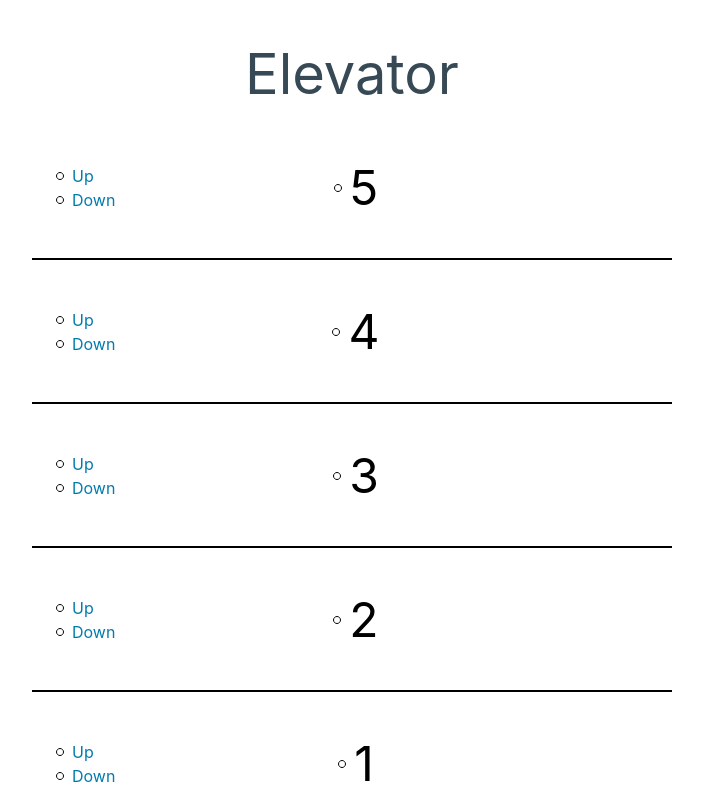
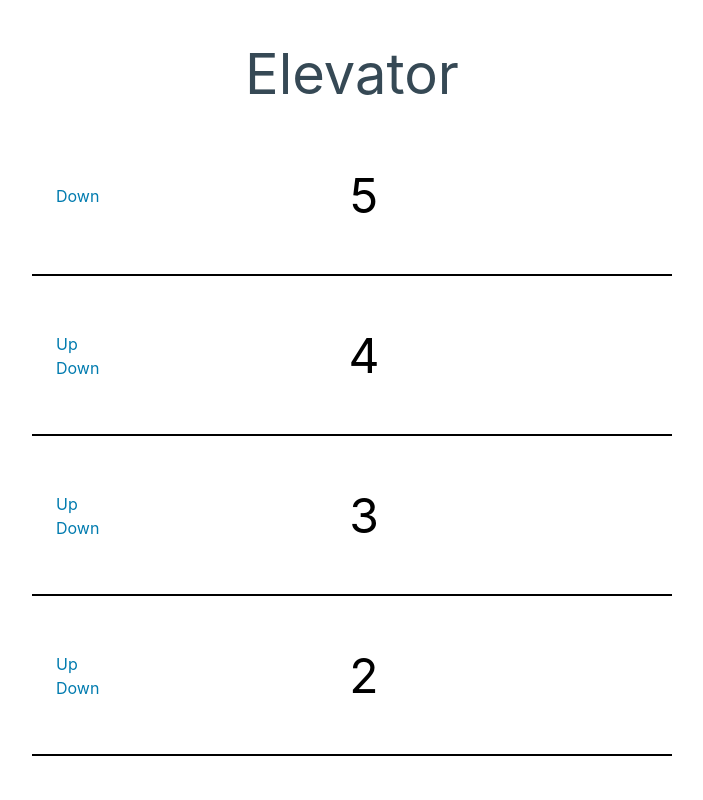
Before and after one commit to winterdouglas/elevator-react, a React (Vite) app in the folder apps/web/: page / in a window 1280 px wide. Shown: the top 800 px of the page, without its empty margins (288-991 px from the left). Built offline with nearby package versions, Linux system fonts and the light colour scheme.

Commit message:
A few more improvements

```diff
--- a/apps/web/src/components/Building.tsx
+++ b/apps/web/src/components/Building.tsx
@@ -66,8 +66,8 @@ export const Building = ({ floorCount }: BuildingProps) => {
               onPress={() => {
                 setTarget(floor);
               }}
-              // isQueued={calls.some((c) => c.floor === floor && !c.intention)}
-              // intention={calls.find((c) => c.floor === floor)?.intention}
+              isQueued={calls.some((c) => c.floor === floor && !c.intention)}
+              intention={calls.find((c) => c.floor === floor)?.intention}
             />
           );
         })}
--- a/apps/web/src/components/Floor.tsx
+++ b/apps/web/src/components/Floor.tsx
@@ -1,12 +1,15 @@
 import styled from "styled-components";
 import { FloorButton } from "./FloorButton";
 import { Dot } from "../assets/icons/Dot";
+import { Indicator } from "./Indicator";
 
 const FloorCell = styled.div`
   position: relative;
   isolation: isolate;
-  padding: 3rem 1rem;
+  // padding: 3rem 1rem;
+  min-height: 10rem;
   display: flex;
+  align-items: center;
 
   &:after {
     content: "";
@@ -20,7 +23,6 @@ const FloorCell = styled.div`
 `;
 
 const ButtonsContainer = styled.div`
-  // display: inline;
   display: flex;
   flex-direction: column;
   align-items: flex-start;
@@ -71,11 +73,23 @@ FloorProps) => {
   return (
     <FloorCell>
       <ButtonsContainer>
-        <FloorButton title="Up" onClick={onPressUp} />
-        <FloorButton title="Down" onClick={onPressDown} />
+        {floor < floorCount - 1 && (
+          <FloorButton
+            title="Up"
+            hideIndicator={intention !== "Up"}
+            onClick={onPressUp}
+          />
+        )}
+        {floor > 0 && (
+          <FloorButton
+            title="Down"
+            hideIndicator={intention !== "Down"}
+            onClick={onPressDown}
+          />
+        )}
       </ButtonsContainer>
       <PressableFloor onClick={onPress}>
-        <Dot />
+        <Indicator hidden={!isQueued} />
         {floor}
       </PressableFloor>
     </FloorCell>
--- a/apps/web/src/components/FloorButton.tsx
+++ b/apps/web/src/components/FloorButton.tsx
@@ -1,6 +1,6 @@
+import { HTMLAttributes } from "react";
 import styled from "styled-components";
-import { Dot } from "../assets/icons/Dot";
-import { HTMLAttributes } from "react";
+import { Indicator } from "./Indicator";
 
 const Button = styled.button`
   display: flex;
@@ -24,12 +24,17 @@ const Text = styled.span``;
 
 type FloorButtonProps = HTMLAttributes<HTMLButtonElement> & {
   title?: string;
+  hideIndicator?: boolean;
 };
 
-export const FloorButton = ({ title, ...props }: FloorButtonProps) => {
+export const FloorButton = ({
+  title,
+  hideIndicator,
+  ...props
+}: FloorButtonProps) => {
   return (
     <Button {...props}>
-      <Dot />
+      <Indicator hidden={hideIndicator} />
       <Text>{title}</Text>
     </Button>
   );
--- /dev/null
+++ b/apps/web/src/components/Indicator.tsx
@@ -0,0 +1,15 @@
+import styled from "styled-components";
+import { Dot } from "../assets/icons/Dot";
+
+const StyledDot = styled(Dot)`
+  fill: ${(props) => props.theme.tertiary};
+  stroke-width: 0;
+`;
+
+type IndicatorProps = {
+  hidden?: boolean;
+};
+
+export const Indicator = ({ hidden }: IndicatorProps) => {
+  return <StyledDot style={{ opacity: hidden ? 0 : 1 }} />;
+};
```
